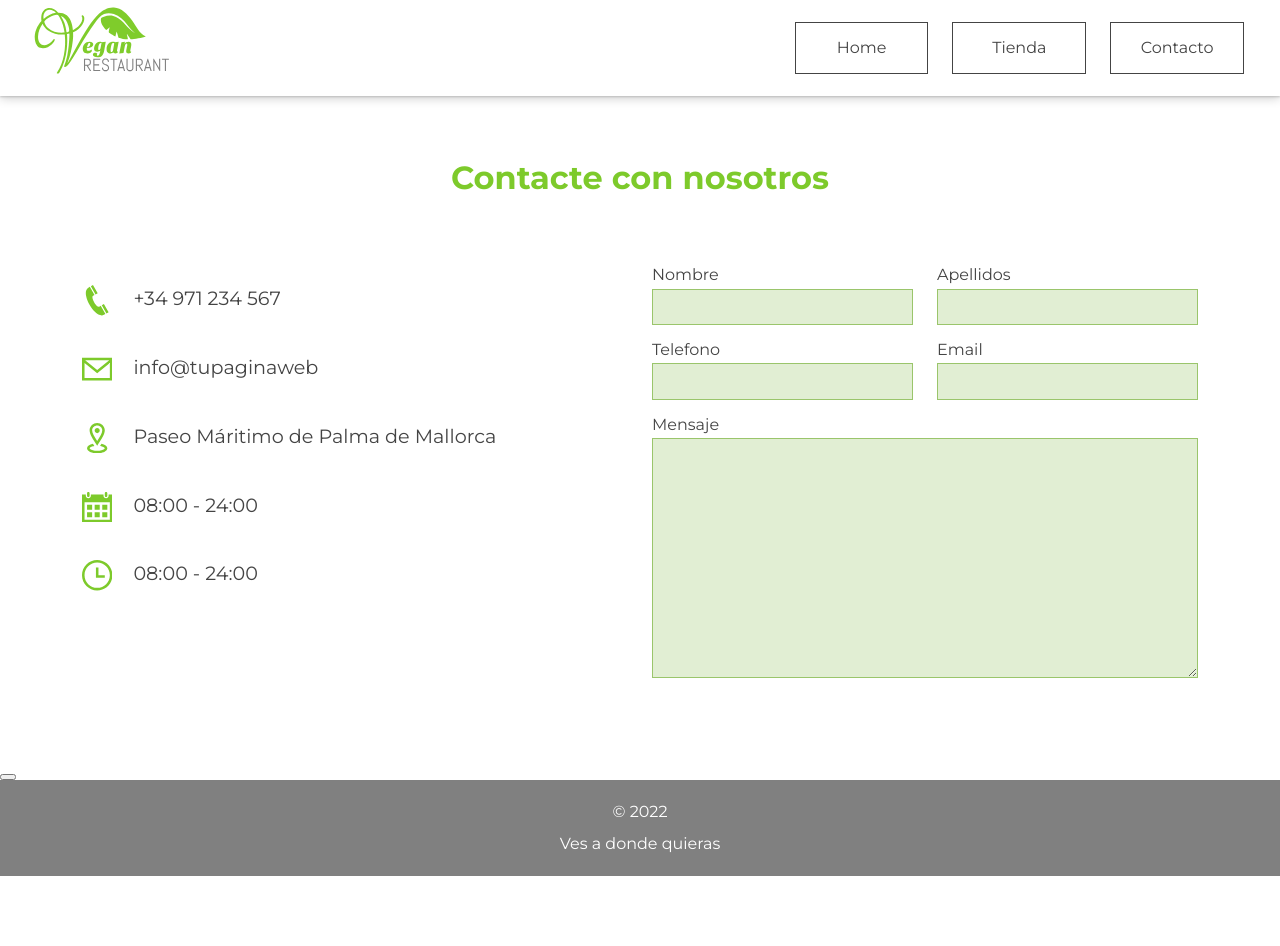
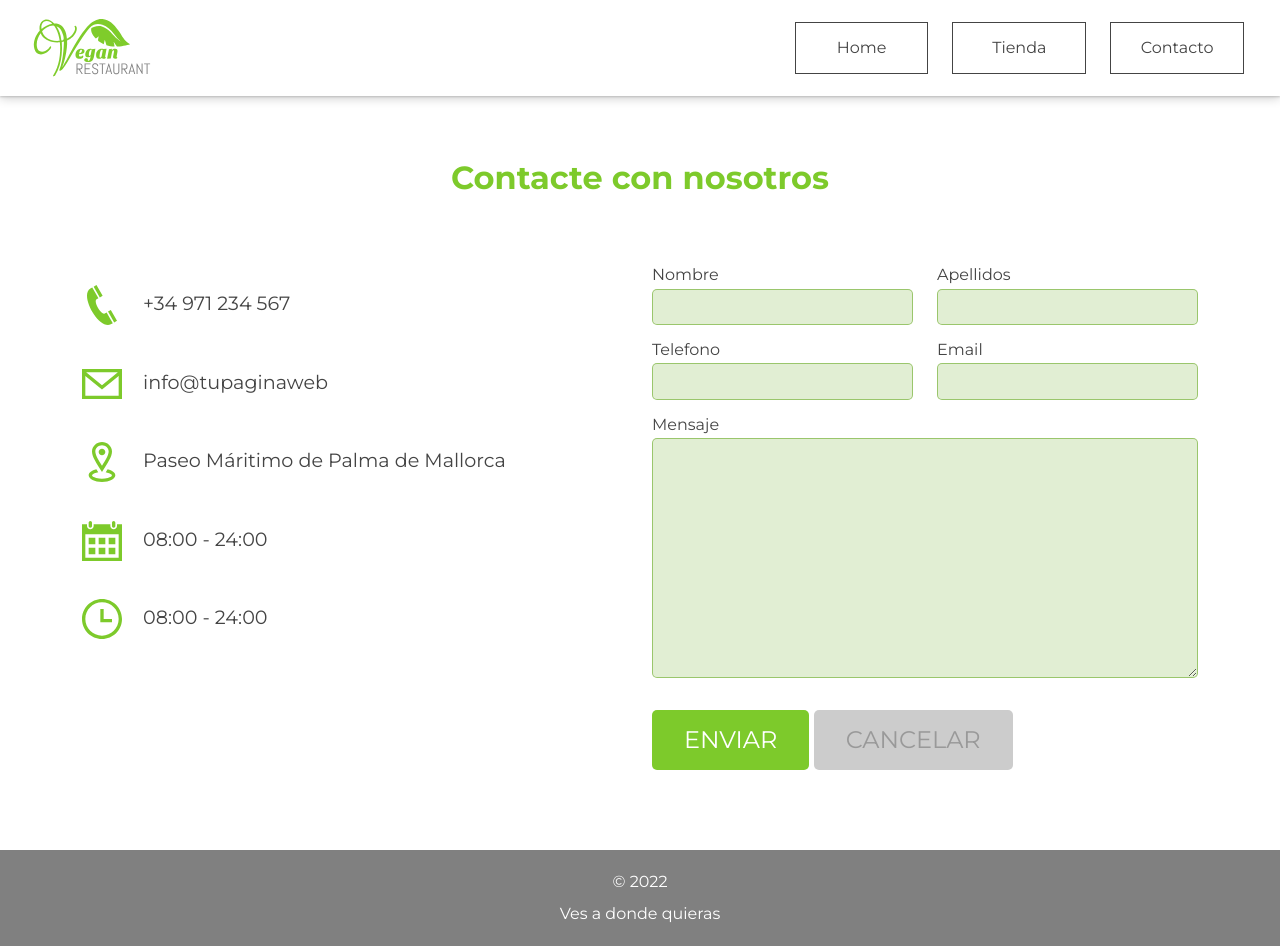
Before and after one commit to munyecodiabolico/tienda-kaicen, a plain HTML site: page contacto.html in a window 1280 px wide. Before the commit the page ends 876 px from the top, so only its background shows below. Drawn offline with Linux system fonts and the light colour scheme.

Commit message:
Formulario de contacto

```diff
--- a/contacto.html
+++ b/contacto.html
@@ -26,7 +26,7 @@
 					<div class="row justify-content-between h-100">
 						<!-- Logotipo -->
 						<div class="col-2 header-logo">
-							<div class="row align-items-center">
+							<div class="row h-100 align-items-center">
 								<div class="col header-logo-img p-1">
 									<svg version="1.1"
 									id="svg2" xmlns:cc="http://creativecommons.org/ns#" xmlns:dc="http://purl.org/dc/elements/1.1/" xmlns:inkscape="http://www.inkscape.org/namespaces/inkscape" xmlns:ns1="http://sozi.baierouge.fr" xmlns:rdf="http://www.w3.org/1999/02/22-rdf-syntax-ns#" xmlns:sodipodi="http://sodipodi.sourceforge.net/DTD/sodipodi-0.dtd" xmlns:svg="http://www.w3.org/2000/svg"
@@ -158,8 +158,8 @@
                     </div>
                     <!-- info + formulario -->
 					<div class="row mt-5">
+						<!-- info -->
                     	<div class="col-6 contact contact-info">
-							<!-- info -->
 							<div class="row flex-column">
 								<!-- info-item -->
 								<div class="col-12">
@@ -197,8 +197,8 @@
 								</div>
 							</div>
 						</div>
+						<!-- FIN info -->
 
-                        <!-- FIN info -->
                         <!-- Contacto form -->
                         <form action="" class="col-6">
 							<div class="row">
@@ -223,19 +223,23 @@
 									<textarea name="mensaje" id="mensaje" class="mt-1"></textarea>
 								</div>
 							</div>
+							<!-- FIN info + formulario -->
+							<!-- info boton -->
+							<div>
+								<button class="btn btn-principal comprar mt-3">
+									ENVIAR
+								</button>
+								<button class="btn btn-secondary comprar mt-3">
+									CANCELAR
+								</button>
+							</div>
+							<!-- FIN info boton -->
                         </form>
+						<!-- FIN Contacto form -->
 					</div>
-                        <!-- FIN Contacto form -->
-                    </div>
-                    <!-- FIN info + formulario -->
-                    <!-- info boton -->
-                    <div>
-                        <button>
-
-                        </button>
-                    </div>
-                    <!-- FIN info boton -->
+					<!-- FIN info + formulario -->
                 </div>
+            </div>
 			</main>
 			<!-- FIN main -->
 			<!-- Footer -->
--- a/style/app.css
+++ b/style/app.css
@@ -8,18 +8,19 @@ html {
 }
 
 .section {
-    padding-top:4rem;
+    padding-top: 4rem;
     padding-bottom: 4rem;
 }
 
 h2 {
     font-size: 2.2rem;
-    margin-bottom:4rem;
+    margin-bottom: 4rem;
 }
 
 a {
     color: #444;
 }
+
 select {
     border: 1px solid #999;
     border-radius: 0;
@@ -27,7 +28,7 @@ select {
 }
 
 .shadow {
-    box-shadow: 0 1px 5px rgba(0,0,0,.2), 0 7px 20px rgba(0,0,0,.2);
+    box-shadow: 0 1px 5px rgba(0, 0, 0, .2), 0 7px 20px rgba(0, 0, 0, .2);
 }
 
 .h-100 {
@@ -37,9 +38,8 @@ select {
 .w-100 {
     width: 100%;
 }
-a
 
-.vh-100 {
+a .vh-100 {
     height: 100vh;
 }
 
@@ -67,31 +67,48 @@ a
     background-color: hsl(51, 84%, 12%);
 }
 
+.btn-secondary {
+    background-color: hsl(0, 0%, 80%);
+    color: #999;
+}
+
+.btn-secondary:hover {
+    background-color: hsl(0, 0%, 65%);
+    color: white;
+}
+
+.btn-secondary:focus {
+    background-color: hsl(0, 0%, 45%);
+}
+
 .color-principal {
-    color:  hsl(89, 65%, 48%);
+    color: hsl(89, 65%, 48%);
 }
+
+
 
 
 .background-principal {
     background-color: hsl(89, 65%, 48%);
 }
 
-.img-back, .img-responsive {
+.img-back,
+.img-responsive {
     height: 100%;
-    width:100%;
-    object-fit:cover;
+    width: 100%;
+    object-fit: cover;
 }
 
 .text-align-left {
-    text-align:left;
+    text-align: left;
 }
 
 .text-align-right {
-    text-align:right;
+    text-align: right;
 }
 
 .text-align-center {
-    text-align:center;
+    text-align: center;
 }
 
 
@@ -100,12 +117,12 @@ a
 /* ---------------- HEADER --------------------- */
 header {
     height: 12vh;
-    box-shadow: 0 1px 2px rgb(100,100,100,.3), 0 2px 10px rgba(0,0,0,.2);
+    box-shadow: 0 1px 2px rgb(100, 100, 100, .3), 0 2px 10px rgba(0, 0, 0, .2);
 
 }
 
 .header-logo svg {
-    max-width: 75%;
+    max-width: 65%;
 }
 
 .header-logo-text {
@@ -189,13 +206,14 @@ header {
     text-align: center;
     background-color: white;
 }
+
 .card h2 {
-    color:hsl(89, 65%, 48%);
+    color: hsl(89, 65%, 48%);
     text-align: center;
 }
 
 .card .card-item {
-    box-shadow: 0 1px 5px rgba(0,0,0,.4), 0 7px 20px rgba(0,0,0,.2);
+    box-shadow: 0 1px 5px rgba(0, 0, 0, .4), 0 7px 20px rgba(0, 0, 0, .2);
     padding: 1rem;
     border-radius: .5rem;
     position: relative;
@@ -203,14 +221,14 @@ header {
     text-decoration: none;
 }
 
-.card .card-item-img{
+.card .card-item-img {
     width: 100%;
-    height:15rem;
+    height: 15rem;
 }
 
 .card .card-item-img img {
-    width:100%;
-    height:100%;
+    width: 100%;
+    height: 100%;
     object-fit: cover;
 }
 
@@ -222,12 +240,12 @@ header {
 .card .card-item-price {
     position: absolute;
     top: 0;
-    right:-10px;
+    right: -10px;
     background-color: red;
     color: white;
     padding: .5rem 2rem;
     transform: rotate(15deg);
-    box-shadow: 0 1px 5px rgba(0,0,0,.7), 0 7px 10px rgba(0,0,0,.3);
+    box-shadow: 0 1px 5px rgba(0, 0, 0, .7), 0 7px 10px rgba(0, 0, 0, .3);
 }
 
 .card .card-item-price p {
@@ -245,15 +263,15 @@ header {
 
 .banner-image-back {
     background: url(/img/fondo-vegan.jpg);
-    width:100%;
+    width: 100%;
     height: 100vh;
     background-size: cover;
-    display:flex;
+    display: flex;
 }
 
 .banner .banner-description {
     font-size: 1.6rem;
-    line-height:2.3rem;
+    line-height: 2.3rem;
 }
 
 
@@ -263,8 +281,9 @@ footer {
     padding: 1rem;
     text-align: center;
 }
+
 footer p {
-    margin:0;
+    margin: 0;
     line-height: 2rem;
     color: white;
 }
@@ -295,28 +314,28 @@ aside.products-category {
 .products-category .products-category-nav ul {
     list-style-type: none;
     padding-left: 0;
-    margin-bottom:0;
+    margin-bottom: 0;
 }
 
 .products-category .products-category-nav li {
     list-style-type: none;
     padding: 1rem 1rem;
-    border-top: 1px solid rgba(0,0,0,.15);
+    border-top: 1px solid rgba(0, 0, 0, .15);
     transition: all .3s ease-in-out;
     cursor: pointer;
 }
 
 .products-category .products-category-nav li:hover {
-        background-color: rgba(0,0,0,.1);
+    background-color: rgba(0, 0, 0, .1);
 }
 
 .products-category .products-category-nav li:active {
-    background-color: rgba(0,0,0,.3);
+    background-color: rgba(0, 0, 0, .3);
     color: white;
 }
 
 .products-category .products-category-nav li:last-child {
-    border-bottom: 1px solid rgba(0,0,0,.15);
+    border-bottom: 1px solid rgba(0, 0, 0, .15);
 }
 
 .products-resaults-selector {
@@ -327,12 +346,12 @@ aside.products-category {
 .products-gallery .card {
     background-color: white;
     transition: all .3s ease-in-out;
-    cursor:pointer;
+    cursor: pointer;
 }
 
 .products-gallery .card:hover {
     transform: scale(1.08);
-    z-index:100;
+    z-index: 100;
 }
 
 
@@ -344,20 +363,20 @@ aside.products-category {
 .slider-gallery .slider-gallery-thumbnails {
     list-style-type: none;
     padding: 0;
-    margin-top:2rem
+    margin-top: 2rem
 }
 
-.slider-gallery .slider-gallery-thumbnails li img{
+.slider-gallery .slider-gallery-thumbnails li img {
     padding: 3px;
     transition: all .3s ease-in-out;
 }
 
-.slider-gallery .slider-gallery-thumbnails li img:hover{
-    background-color:#777;
+.slider-gallery .slider-gallery-thumbnails li img:hover {
+    background-color: #777;
     transform: scale(1.08);
 }
 
-.product-info .product-info-price{
+.product-info .product-info-price {
     margin: 1rem 0 2rem;
 }
 
@@ -365,7 +384,7 @@ aside.products-category {
     background-color: red;
     color: white;
     padding: .5rem 2rem;
-    box-shadow: 0 1px 5px rgba(0,0,0,.7), 0 7px 10px rgba(0,0,0,.3);
+    box-shadow: 0 1px 5px rgba(0, 0, 0, .7), 0 7px 10px rgba(0, 0, 0, .3);
     font-weight: bold;
     font-size: 1.5rem;
     display: inline;
@@ -385,40 +404,44 @@ aside.products-category {
     border-top: 1px solid hsl(89, 65%, 48%);
     border-bottom: 1px solid hsl(89, 65%, 48%);
 }
+
 .add-substract input {
-    width:5rem;
+    width: 5rem;
     text-align: center;
-    border-left:0;
-    border-right:0;
+    border-left: 0;
+    border-right: 0;
     border-top: 1px solid hsl(89, 65%, 48%);
     border-bottom: 1px solid hsl(89, 65%, 48%);
 }
 
 .add-substract .increment:hover,
-.add-substract .decrement:hover  {
+.add-substract .decrement:hover {
     background-color: hsl(89, 63%, 41%);
 }
+
 .add-substract .increment:active,
-.add-substract .decrement:active  {
+.add-substract .decrement:active {
     background-color: hsl(51, 84%, 12%);
     color: white;
 }
 
 button.comprar {
-    border:0
+    border: 0
 }
 
 /* ---------------- CONTACTO ---------------- */
 .contact {
-    min-height:55vh;
+    min-height: 55vh;
 }
+
 .contact input,
 .contact textarea {
     width: 100%;
-    margin-bottom:1rem;
-    border:1px solid hsla(89, 63%, 41%,.6);
-    background-color:hsla(89, 63%, 41%,.2);
+    margin-bottom: 1rem;
+    border: 1px solid hsla(89, 63%, 41%, .6);
+    background-color: hsla(89, 63%, 41%, .2);
     padding: .5rem 1rem;
+    border-radius: 5px;
 }
 
 .contact input:focus,
@@ -433,10 +456,10 @@ button.comprar {
 }
 
 .contact svg {
-    fill:  hsl(89, 65%, 48%);
-    vertical-align:middle;
-    margin-right:1rem;
-    width: 1.9rem;
+    fill: hsl(89, 65%, 48%);
+    vertical-align: middle;
+    margin-right: 1rem;
+    width: 2.5rem;
 
 }
 
@@ -444,6 +467,4 @@ button.comprar {
     font-size: 1.2rem;
 }
 
-.contact-info {
-
-}
+.contact-info {}
--- /dev/null
+++ b/style/meyer-reset.css
@@ -0,0 +1,135 @@
+/* http://meyerweb.com/eric/tools/css/reset/
+   v2.0 | 20110126
+   License: none (public domain)
+*/
+
+html,
+body,
+div,
+span,
+applet,
+object,
+iframe,
+h1,
+h2,
+h3,
+h4,
+h5,
+h6,
+p,
+blockquote,
+pre,
+a,
+abbr,
+acronym,
+address,
+big,
+cite,
+code,
+del,
+dfn,
+em,
+img,
+ins,
+kbd,
+q,
+s,
+samp,
+small,
+strike,
+strong,
+sub,
+sup,
+tt,
+var,
+b,
+u,
+i,
+center,
+dl,
+dt,
+dd,
+ol,
+ul,
+li,
+fieldset,
+form,
+label,
+legend,
+table,
+caption,
+tbody,
+tfoot,
+thead,
+tr,
+th,
+td,
+article,
+aside,
+canvas,
+details,
+embed,
+figure,
+figcaption,
+footer,
+header,
+hgroup,
+menu,
+nav,
+output,
+ruby,
+section,
+summary,
+time,
+mark,
+audio,
+video {
+    margin: 0;
+    padding: 0;
+    border: 0;
+    font-size: 100%;
+    font: inherit;
+    vertical-align: baseline;
+}
+
+/* HTML5 display-role reset for older browsers */
+article,
+aside,
+details,
+figcaption,
+figure,
+footer,
+header,
+hgroup,
+menu,
+nav,
+section {
+    display: block;
+}
+
+body {
+    line-height: 1;
+}
+
+ol,
+ul {
+    list-style: none;
+}
+
+blockquote,
+q {
+    quotes: none;
+}
+
+blockquote:before,
+blockquote:after,
+q:before,
+q:after {
+    content: '';
+    content: none;
+}
+
+table {
+    border-collapse: collapse;
+    border-spacing: 0;
+}
```
